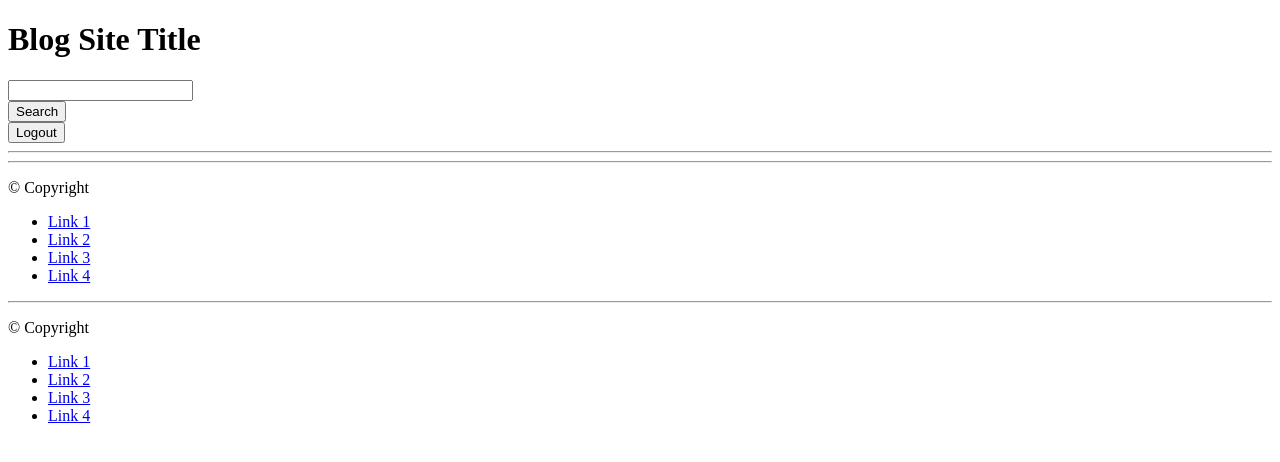
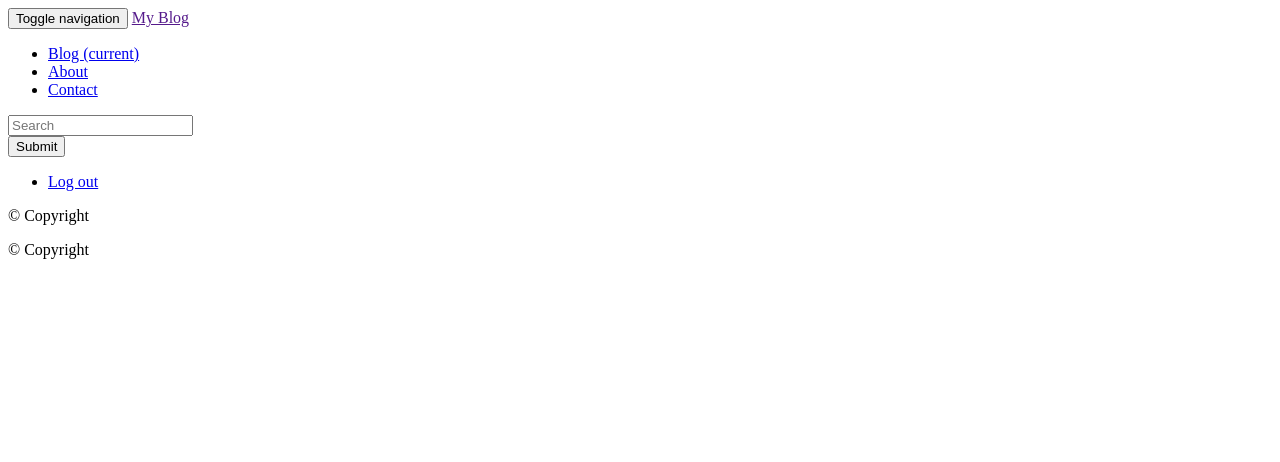
Before and after one commit to jdgilbert6/incubator_mvc_framework, a PHP site: template template/footer.phtml in a window 1280 px wide. Shown: the top 462 px of the page. Run offline with PHP 8.4, Linux system fonts and the light colour scheme; the template is opened without the code that fills it, so the values that code supplies are empty; some libraries are stand-ins or nearby versions.

Commit message:
Commented out some code and added different code to try different display options

```diff
--- a/template/footer.phtml
+++ b/template/footer.phtml
@@ -1,18 +1,25 @@
-<footer class="row">
-    <div class="large-12 columns">
-        <hr/>
-        <div class="row">
-            <div class="large-6 columns">
-                <p>© Copyright</p>
-            </div>
-            <div class="large-6 columns">
-                <ul class="inline-list right">
-                    <li><a href="#">Link 1</a></li>
-                    <li><a href="#">Link 2</a></li>
-                    <li><a href="#">Link 3</a></li>
-                    <li><a href="#">Link 4</a></li>
-                </ul>
-            </div>
+</body>
+<div id="footer" class="container">
+    <nav class="navbar navbar-default navbar-fixed-bottom">
+        <div class="navbar-inner navbar-content-center">
+            <p class="text-muted credit">© Copyright</p>
         </div>
-    </div>
-</footer>
+    </nav>
+</div>
+<!--<footer class="footer">-->
+<!--    <div class="large-12 columns">-->
+<!--        <div class="row">-->
+<!--            <div class="large-6 columns">-->
+<!--                <p>© Copyright</p>-->
+<!--            </div>-->
+<!--            <div class="large-6 columns">-->
+<!--                <ul class="inline-list right">-->
+<!--                    <li><a href="#">Link 1</a></li>-->
+<!--                    <li><a href="#">Link 2</a></li>-->
+<!--                    <li><a href="#">Link 3</a></li>-->
+<!--                    <li><a href="#">Link 4</a></li>-->
+<!--                </ul>-->
+<!--            </div>-->
+<!--        </div>-->
+<!--    </div>-->
+<!--</footer>-->
--- a/template/header.phtml
+++ b/template/header.phtml
@@ -8,17 +8,83 @@
     <script src="<?php echo $this->addAsset('js/')?>"></script>
 </head>
 <body>
-    <div>
-        <h1>Blog Site Title</h1>
-    </div>
-    <div>
-        <input id="search" type="text" name="search" /></br>
-        <input id="is-active" type="hidden" name="is-active" value="1" />
-        <button type="submit" class="search-button">Search</button>
-    </div>
-    <div>
-        <input id="is-active" type="hidden" name="is-active" value="1" />
-        <button type="submit" class="logout">Logout</button>
-    </div>
-<hr>
-</body>
+<nav class="navbar navbar-default">
+    <div class="container-fluid">
+        <!-- Brand and toggle get grouped for better mobile display -->
+        <div class="navbar-header">
+            <button type="button" class="navbar-toggle collapsed" data-toggle="collapse" data-target="#bs-example-navbar-collapse-1">
+                <span class="sr-only">Toggle navigation</span>
+                <span class="icon-bar"></span>
+                <span class="icon-bar"></span>
+                <span class="icon-bar"></span>
+            </button>
+            <a class="navbar-brand" href=<?php echo Bootstrap::getUrl('/admin/admin/index')?>>My Blog</a>
+        </div>
+
+        <!-- Collect the nav links, forms, and other content for toggling -->
+        <div class="collapse navbar-collapse" id="bs-example-navbar-collapse-1">
+            <ul class="nav navbar-nav">
+                <li class="active"><a href="#">Blog <span class="sr-only">(current)</span></a></li>
+                <li><a href="#">About</a></li>
+                <li><a href="#">Contact</a></li>
+<!--                <li class="dropdown">-->
+<!--                    <a href="#" class="dropdown-toggle" data-toggle="dropdown" role="button" aria-expanded="false">Dropdown <span class="caret"></span></a>-->
+<!--                    <ul class="dropdown-menu" role="menu">-->
+<!--                        <li><a href="#">Action</a></li>-->
+<!--                        <li><a href="#">Another action</a></li>-->
+<!--                        <li><a href="#">Something else here</a></li>-->
+<!--                        <li class="divider"></li>-->
+<!--                        <li><a href="#">Separated link</a></li>-->
+<!--                        <li class="divider"></li>-->
+<!--                        <li><a href="#">One more separated link</a></li>-->
+<!--                    </ul>-->
+<!--                </li>-->
+            </ul>
+            <form class="navbar-form navbar-left" role="search">
+                <div class="form-group">
+                    <input type="text" class="form-control" placeholder="Search">
+                </div>
+                <button type="submit" class="btn btn-default">Submit</button>
+            </form>
+            <ul class="nav navbar-nav navbar-right">
+                <li><a href="#">Log out</a></li>
+<!--                <li class="dropdown">-->
+<!--                    <a href="#" class="dropdown-toggle" data-toggle="dropdown" role="button" aria-expanded="false">Dropdown <span class="caret"></span></a>-->
+<!--                    <ul class="dropdown-menu" role="menu">-->
+<!--                        <li><a href="#">Action</a></li>-->
+<!--                        <li><a href="#">Another action</a></li>-->
+<!--                        <li><a href="#">Something else here</a></li>-->
+<!--                        <li class="divider"></li>-->
+<!--                        <li><a href="#">Separated link</a></li>-->
+<!--                    </ul>-->
+<!--                </li>-->
+            </ul>
+        </div><!-- /.navbar-collapse -->
+    </div><!-- /.container-fluid -->
+</nav>
+<!--    <div>-->
+<!--        <h1>Blog Site Title</h1>-->
+<!--    </div>-->
+<!--    <div>-->
+<!--        <ul>-->
+<!--            <li>Home</li>-->
+<!--            <li>About</li>-->
+<!--            <li>Contact</li>-->
+<!--        </ul>-->
+<!--    </div>-->
+<!--    <form class="navbar-form navbar-left" role="search">-->
+<!--        <div class="form-group">-->
+<!--            <input type="text" class="form-control" placeholder="Search">-->
+<!--        </div>-->
+<!--        <button type="submit" class="btn btn-default">Submit</button>-->
+<!--    </form>-->
+<!--    <button type="button" class="btn btn-default navbar-btn">Log out</button>-->
+<!--    <div>-->
+<!--        <input id="search" type="text" name="search" /></br>-->
+<!--        <input id="is-active" type="hidden" name="is-active" value="1" />-->
+<!--        <button type="submit" class="search-button">Search</button>-->
+<!--    </div>-->
+<!--    <div>-->
+<!--        <input id="is-active" type="hidden" name="is-active" value="1" />-->
+<!--        <button type="submit" class="logout">Logout</button>-->
+<!--    </div>-->
```
